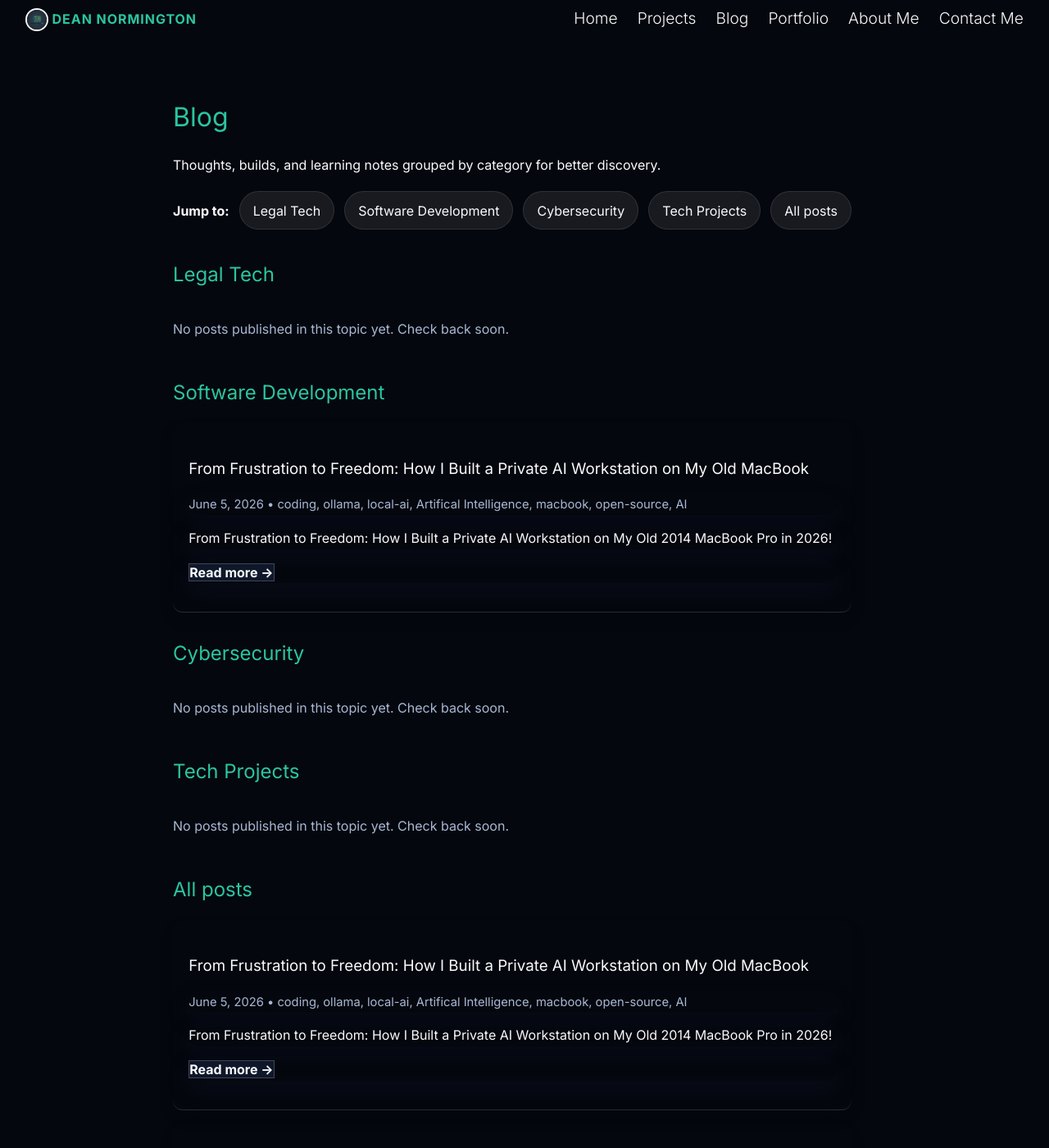
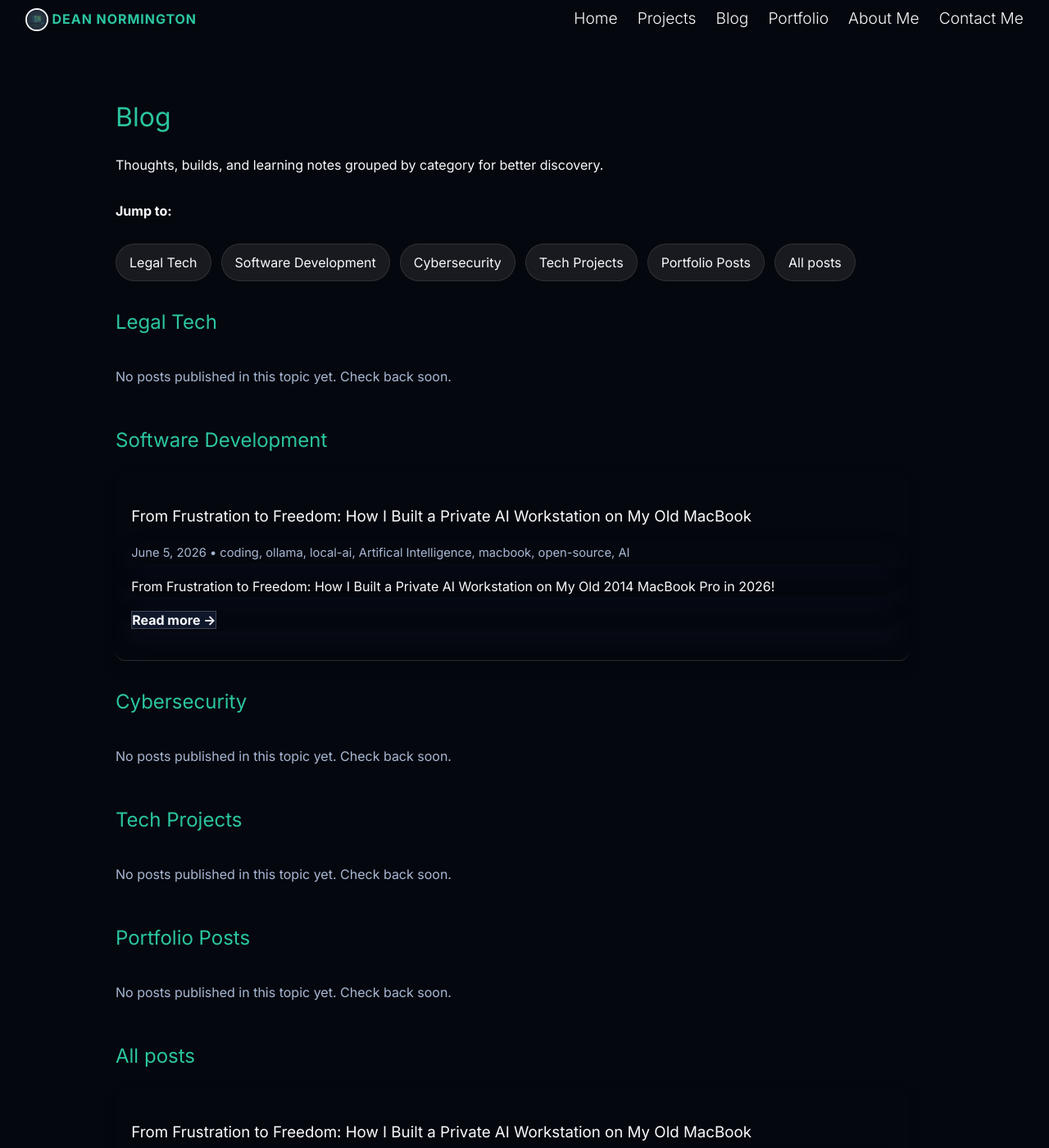
Before and after one commit to dean-js/dnormingtonlaw.uk, a Jekyll site: the page built from blog.md, in a window 1280 px wide and 1400 px high. Shown: the whole window at 82% size. Built offline with Jekyll 4.4.1, drawn with Linux system fonts in a browser that asks for light colours.

Commit message:
blog page now has: now has: Legal Tech Software Development Cybersecurity Tech Projects Portfolio Posts

```diff
--- a/blog.md
+++ b/blog.md
@@ -13,7 +13,7 @@
   <div class="blog-filter">
     <p>Jump to:</p>
     <div class="filter-buttons">
-      {% assign featured_categories = "Legal Tech,Software Development,Cybersecurity,Tech Projects" | split: "," %}
+      {% assign featured_categories = "Legal Tech,Software Development,Cybersecurity,Tech Projects,Portfolio Posts" | split: "," %}
       {% for category in featured_categories %}
         <a class="filter-pill" href="#{{ category | downcase | replace: " ", "-" }}">{{ category }}</a>
       {% endfor %}
@@ -21,7 +21,7 @@
     </div>
   </div>
 
-{% assign featured_categories = "Legal Tech,Software Development,Cybersecurity,Tech Projects" | split: "," %}
+{% assign featured_categories = "Legal Tech,Software Development,Cybersecurity,Tech Projects,Portfolio Posts" | split: "," %}
 {% for category in featured_categories %}
 {% assign slug = category | downcase | replace: " ", "-" %}
 {% assign category_posts = site.posts | where_exp: "post", "post.categories contains category" %}
```
Also changed, not shown: _posts/template.md (+1 -1 lines).
